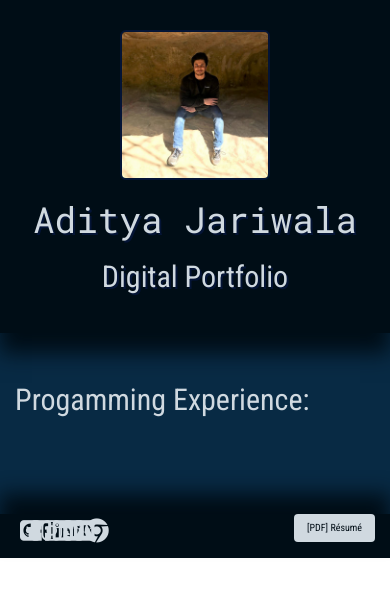
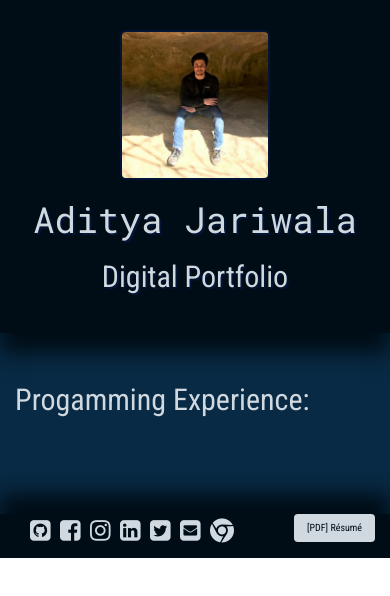
Before and after one commit to adityajariwala/my-portfolio-angular, an Angular app: page / in a window 390 px wide. Shown: the top 596 px of the page. Built offline with nearby package versions, Linux system fonts and the light colour scheme; some icons are missing.

Commit message:
footer icons - finish at home

```diff
--- a/src/app/social-footer/social-footer.component.css
+++ b/src/app/social-footer/social-footer.component.css
@@ -32,3 +32,9 @@
     font-size: 10px;
     font-family: 'Roboto Condensed', sans-serif;
 }
+
+@media screen and (max-width: 800px) {
+  .icon-bar a {
+    padding: 0px 15px 10px 15px;
+  }
+}
--- a/src/app/social-footer/social-footer.component.html
+++ b/src/app/social-footer/social-footer.component.html
@@ -4,7 +4,7 @@
   <div class="icon-bar" *ngFor="let n of numbers">
     <a style="cursor: pointer;">
       <div class="one">
-        <i [class]="icons[n]"></i>
+        <i [class]="icons[n]" (click)="onClick(n)"></i>
       </div>
       <div class="two">
           <i [class]="icons[n]" (click)="onClick(n)"></i>
```
